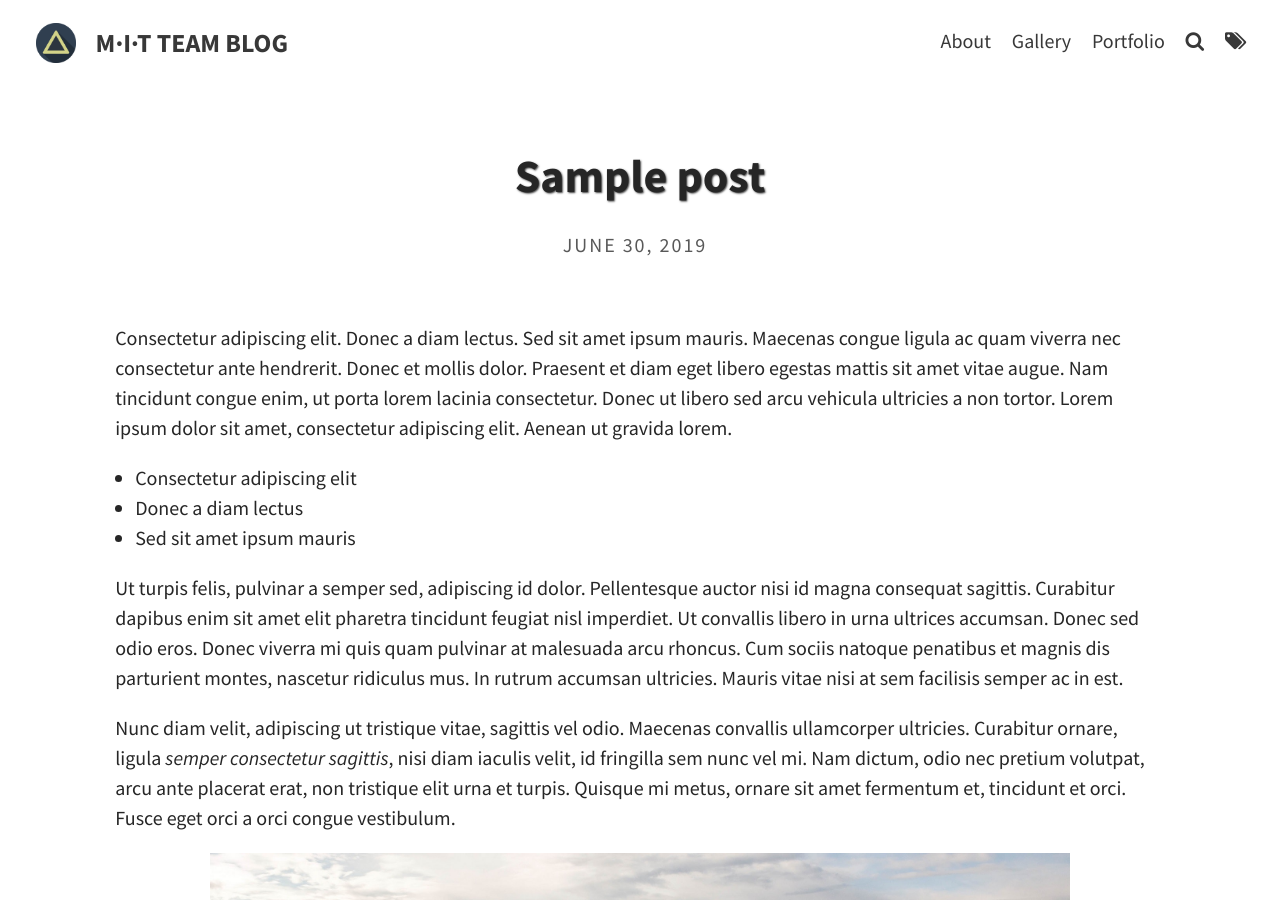
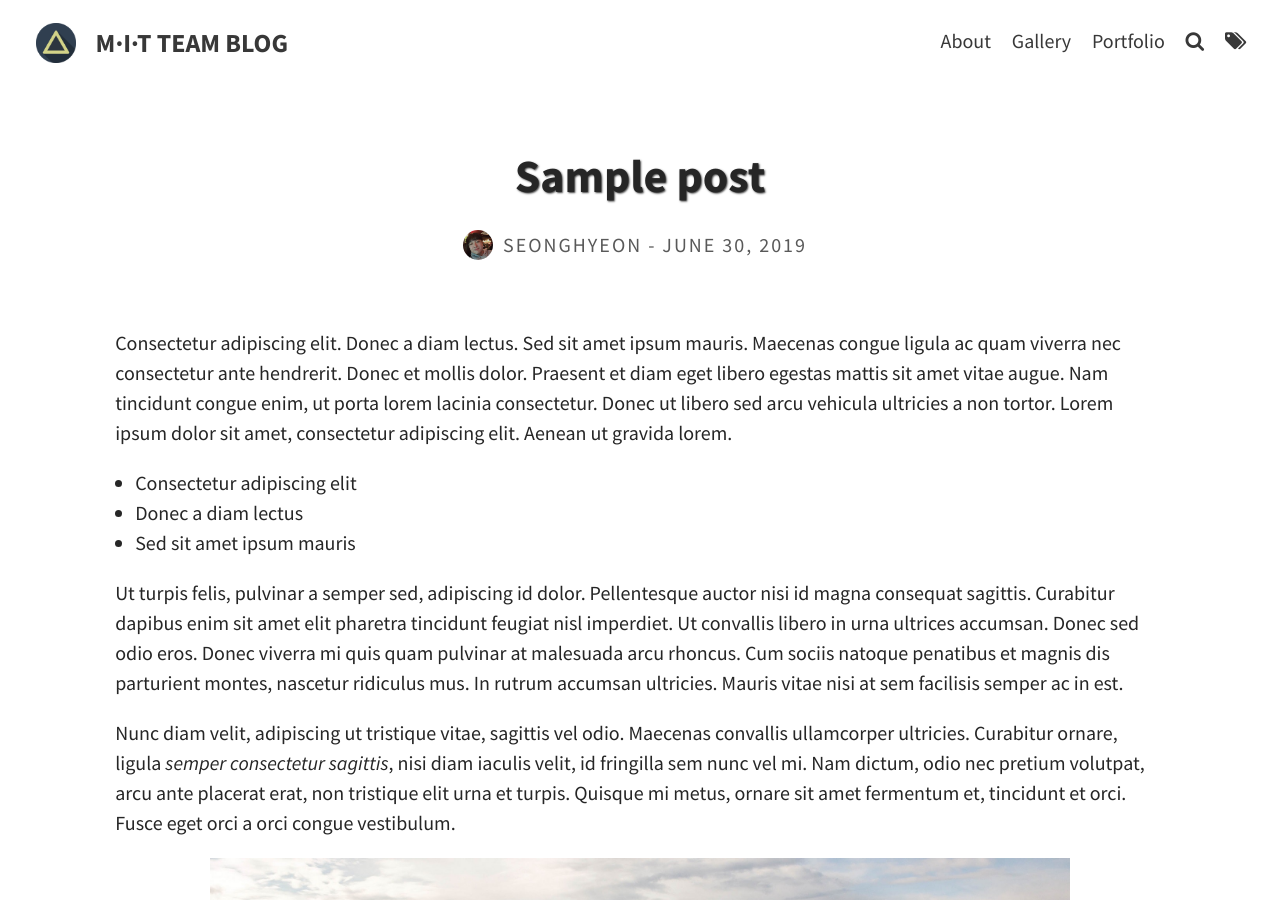
Before and after one commit to glocaldream/glocaldream.github.io, a Jekyll site: the page built from _posts/2019-06-30-sample-post.md, in a window 1280 px wide and 900 px high. Built offline with Jekyll 4.4.1, drawn with Linux system fonts in a browser that asks for light colours.

Commit message:
데이터 추가

```diff
--- a/_data/authors.yml
+++ b/_data/authors.yml
@@ -3,7 +3,7 @@ dong0:
   avatar: "assets/img/avatars/d0.png"
   url: "https://github.com/kimdong0"
 seonghyeon:
-  name: kimseonghyeon96
+  name: seonghyeon
   avatar: "assets/img/avatars/sh2.jfif"
   url: "https://github.com/kimseonghyeon96"
 hahyun:
--- a/_posts/2019-06-30-sample-post.md
+++ b/_posts/2019-06-30-sample-post.md
@@ -2,6 +2,7 @@
 layout: post
 title: Sample post
 tags: [A Tag, Test, Lorem, Ipsum]
+author: seonghyeon
 excerpt_separator: <!--more-->
 ---
 
--- a/_posts/2020-01-08-second-post.html
+++ b/_posts/2020-01-08-second-post.html
@@ -5,6 +5,7 @@ feature-img: "assets/img/pexels/computer.jpeg"
 thumbnail: "assets/img/thumbnails/computer.jpeg"
 image: "assets/img/thumbnails/computer.jpeg" #seo tag
 tags: [Django]
+author: dong0
 excerpt_separator: <!--more-->
 ---
 
```
